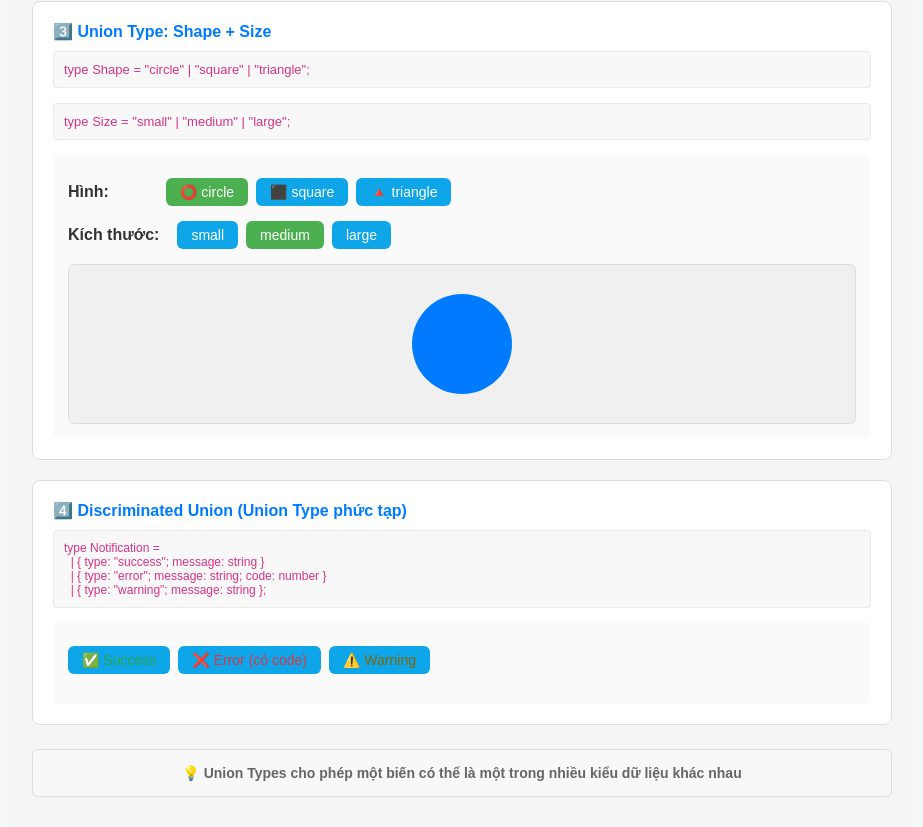
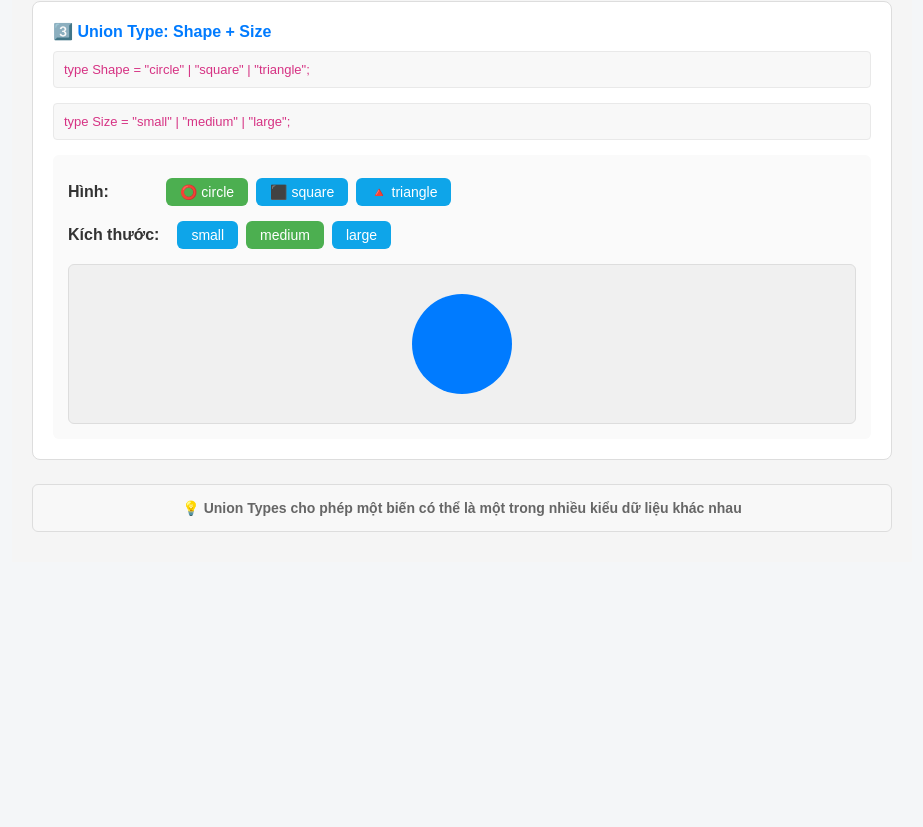
Before and after one commit to PeanutEz/BTVN_03_React_03, a React (Vite) app: page /demo-uniontypes in a window 1280 px wide. Shown: the part 626-1453 px from the top of the page, without its empty margins (178-1101 px from the left). After the commit the page ends 1188 px from the top, so only its background shows below. Built offline with nearby package versions, Linux system fonts and the light colour scheme.

Commit message:
new code

```diff
--- a/src/pages/UnionTypes_Demo.tsx
+++ b/src/pages/UnionTypes_Demo.tsx
@@ -15,12 +15,6 @@ type Shape = "circle" | "square" | "triangle";
 // 4. Union Type cho kích thước
 type Size = "small" | "medium" | "large";
 
-// 5. Union Type phức tạp - Discriminated Union
-type Notification =
-  | { type: "success"; message: string }
-  | { type: "error"; message: string; code: number }
-  | { type: "warning"; message: string };
-
 export default function UnionTypesDemo() {
   // Demo 1: Union Type string | number
   const [inputValue, setInputValue] = useState<StringOrNumber>("");
@@ -34,9 +28,6 @@ export default function UnionTypesDemo() {
 
   // Demo 4: Union Type Size
   const [size, setSize] = useState<Size>("medium");
-
-  // Demo 5: Notification
-  const [notification, setNotification] = useState<Notification | null>(null);
 
   // Hàm xử lý input với Union Type
   const handleInputChange = (value: string) => {
@@ -77,33 +68,9 @@ export default function UnionTypesDemo() {
     }
   };
 
-  // Hàm hiển thị notification
-  const showNotification = (type: "success" | "error" | "warning") => {
-    switch (type) {
-      case "success":
-        setNotification({ type: "success", message: "Thao tác thành công!" });
-        break;
-      case "error":
-        setNotification({ type: "error", message: "Đã xảy ra lỗi!", code: 500 });
-        break;
-      case "warning":
-        setNotification({ type: "warning", message: "Cảnh báo: Hãy kiểm tra lại!" });
-        break;
-    }
-    setTimeout(() => setNotification(null), 3000);
-  };
-
   return (
     <div className="app">
       <h1>🎯 Demo Union Types trong TypeScript</h1>
-
-      {/* Notification */}
-      {notification && (
-        <div className={`notification ${notification.type}`}>
-          <strong>{notification.type.toUpperCase()}</strong>: {notification.message}
-          {notification.type === "error" && <span> (Code: {notification.code})</span>}
-        </div>
-      )}
 
       {/* Demo 1: String | Number */}
       <section className="demo-section">
@@ -187,28 +154,6 @@ export default function UnionTypesDemo() {
         </div>
       </section>
 
-      {/* Demo 4: Discriminated Union */}
-      <section className="demo-section">
-        <h2>4️⃣ Discriminated Union (Union Type phức tạp)</h2>
-        <pre>{`type Notification =
-  | { type: "success"; message: string }
-  | { type: "error"; message: string; code: number }
-  | { type: "warning"; message: string };`}</pre>
-        <div className="demo-content">
-          <div className="button-group">
-            <button className="success-btn" onClick={() => showNotification("success")}>
-              ✅ Success
-            </button>
-            <button className="error-btn" onClick={() => showNotification("error")}>
-              ❌ Error (có code)
-            </button>
-            <button className="warning-btn" onClick={() => showNotification("warning")}>
-              ⚠️ Warning
-            </button>
-          </div>
-        </div>
-      </section>
-
       <footer>
         <p>💡 <strong>Union Types</strong> cho phép một biến có thể là một trong nhiều kiểu dữ liệu khác nhau</p>
       </footer>
```
